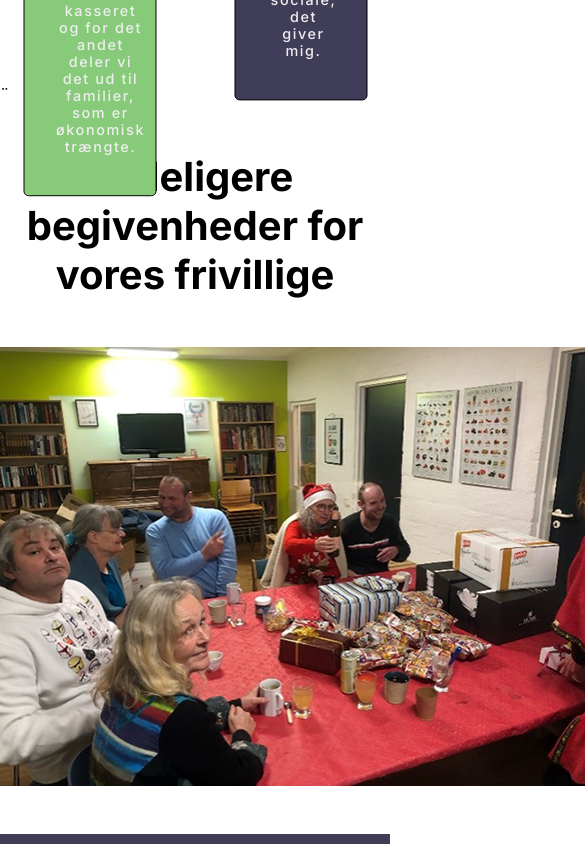
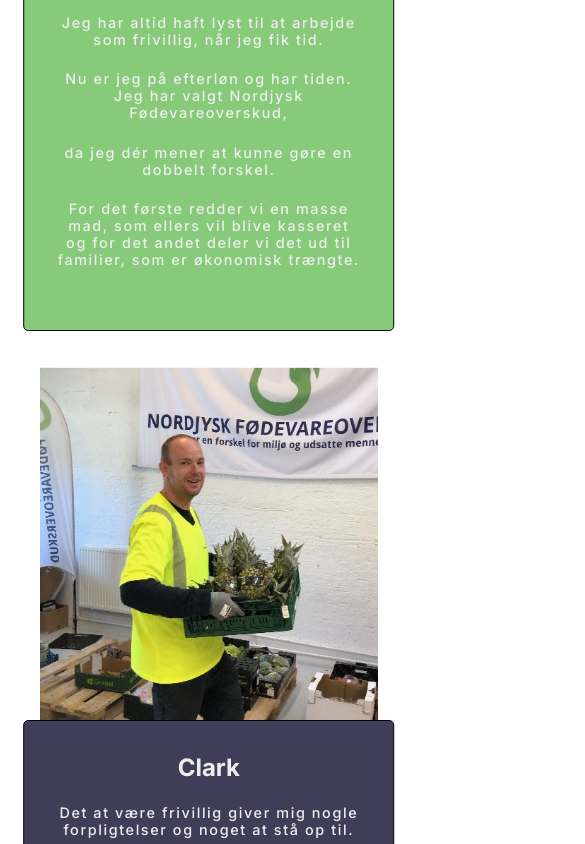
Before and after one commit to TobiasAagaard/Nofo, a React (Vite) app: page / in a window 390 px wide. Shown: the part 2640-3484 px from the top of the page, 585 px wide, since content can reach past the window. Built offline with nearby package versions, Linux system fonts and the light colour scheme.

Commit message:
lidt ekstra

```diff
--- a/src/components/Frivillige/Frivillige.jsx
+++ b/src/components/Frivillige/Frivillige.jsx
@@ -33,7 +33,7 @@
                     </figcaption>
                 </figure>
                 <figure>
-                    <img src={Clark} alt="Clark protræt foto" />
+                    <img src={Clark} className='haighlight' alt="Clark protræt foto" />
                     <figcaption className='blue'>
                         <h3>Clark</h3>
                         <p>Det at være frivillig giver mig nogle forpligtelser og noget at stå op til.</p>
--- a/src/components/Frivillige/Frivillige.scss
+++ b/src/components/Frivillige/Frivillige.scss
@@ -92,7 +92,7 @@
         }
         .grid {
             display: grid;
-            grid-template-columns: 1fr 1fr;
+            grid-template-columns: 1fr 1fr ;
         }
         .cardContainer {
             perspective: 800px;
@@ -144,3 +144,61 @@
 
     }
 }
+
+@media only screen and (max-width: 1250px) {
+    .aktiviteter {
+        .grid {
+        .cardContainer {
+            width: 400px;
+            height: 300px;
+            .card {
+            .back {
+                h3 {
+                    margin-top: 8rem;
+                    font-size: 1rem;
+                }
+            }
+         }
+        }
+    }
+    }
+}
+
+@media only screen and (max-width: 900px) {
+    .frivillige {
+        .infoFrivillige {
+            max-width: 600px;
+            grid-template-columns: 1fr;
+            figure {
+                display: flex;
+                justify-content: center;
+                img {
+                    width: 40vh;
+                }
+                .haighlight {
+                   margin-top: 15rem;
+                }
+            }
+        }
+    }
+}
+
+
+@media only screen and (max-width: 824px) {
+    .aktiviteter {
+        .grid {
+        .cardContainer {
+            width: 300px;
+            height: 225px;
+            .card {
+            .back {
+                h3 {
+                    margin-top: 6rem;
+                    font-size: 1rem;
+                }
+            }
+         }
+        }
+    }
+    }
+}
--- a/src/components/Nav/Nav.scss
+++ b/src/components/Nav/Nav.scss
@@ -94,16 +94,16 @@
             padding-top: 2rem;
             span:nth-child(1) {
                 transform: rotate(45deg) translate(-0.75em, -1em);
-                transition: ease-out 0.5s;
+                transition: ease-out 0.3s;
             }
             span:nth-child(2) {
                 transform: scale(0);
-                transition: ease-out 0.5s;
+                transition: ease-out 0.3s;
 
             }
             span:nth-child(3) {
                 transform: rotate(135deg) translate(-2.1em, 1.8em);
-                transition: ease-out 0.5s;
+                transition: ease-out 0.3s;
             }
         }
         img {
```
